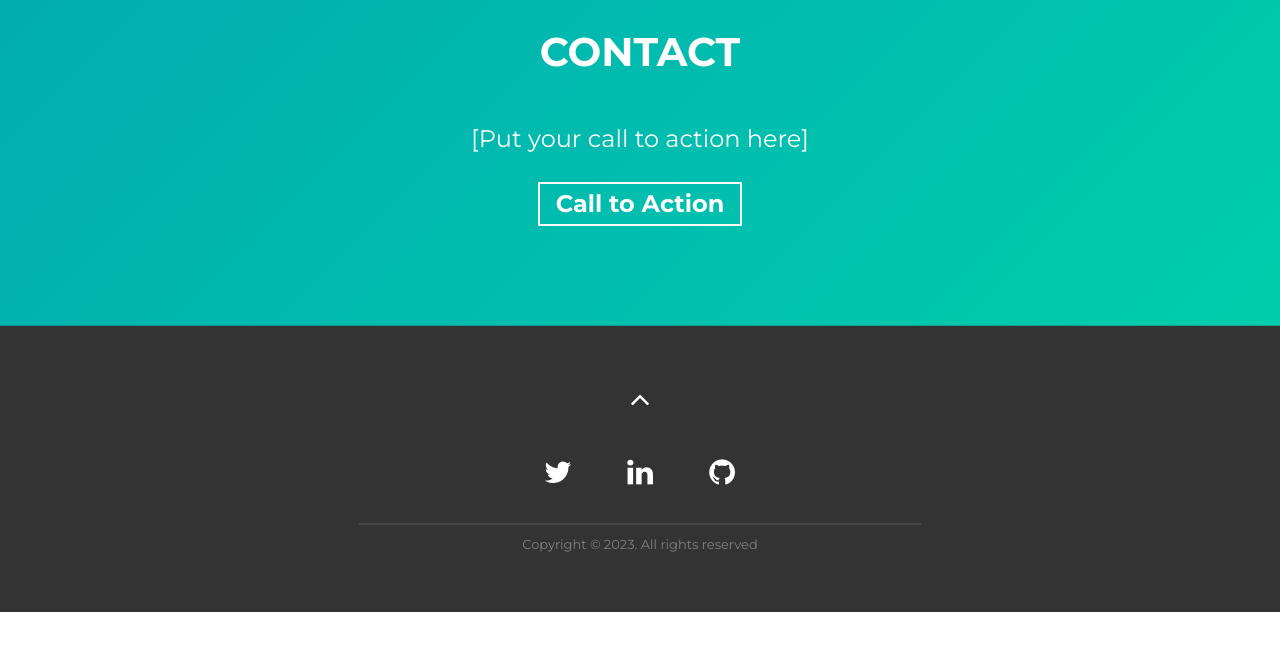
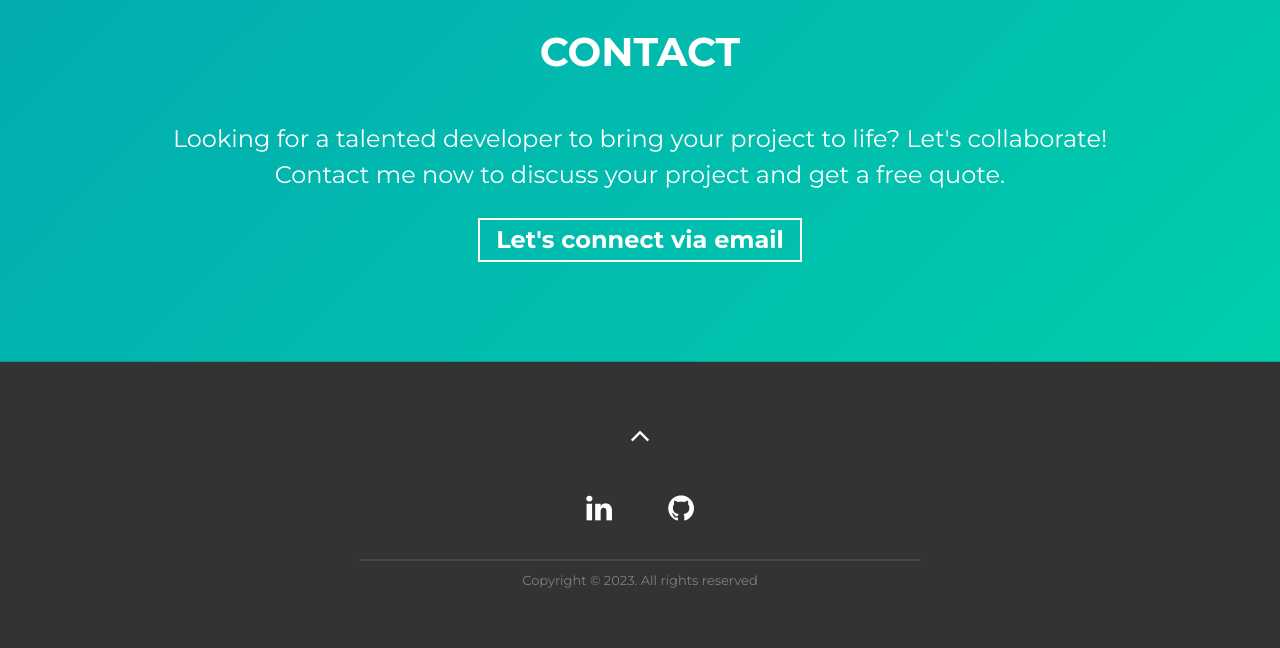
Before and after one commit to barkealb/portfolio, a website built with Parcel: page barkfolio/src/index.html in a window 1280 px wide. Shown: the part 3077-3725 px from the top of the page. Before the commit the page ends 3689 px from the top, so only its background shows below. Built offline with nearby package versions, Linux system fonts and the light colour scheme.

Commit message:
Portfolio local edit

```diff
--- a/barkfolio/src/index.html
+++ b/barkfolio/src/index.html
@@ -262,13 +262,13 @@
       <div class="container">
         <h2 class="section-title">Contact</h2>
         <div class="contact-wrapper load-hidden">
-          <p class="contact-wrapper__text">[Put your call to action here]</p>
+          <p class="contact-wrapper__text">Looking for a talented developer to bring your project to life? Let's collaborate! <br/>Contact me now to discuss your project and get a free quote.</p>
           <a
             rel="noreferrer"
             target="_blank"
             class="cta-btn cta-btn--resume"
-            href="mailto:example@email.com"
-            >Call to Action</a
+            href="mailto:barkealbeyene@gmail.com"
+            >Let's connect via email</a
           >
         </div>
       </div>
@@ -282,13 +282,13 @@
           <i class="fa fa-angle-up fa-2x" aria-hidden="true"></i>
         </a>
         <div class="social-links">
-          <a rel="noreferrer" href="#!" target="_blank">
+          <!-- <a rel="noreferrer" href="#!" target="_blank">
             <i class="fa fa-twitter fa-inverse"></i>
-          </a>
-          <a rel="noreferrer" href="#!" target="_blank">
+          </a> -->
+          <a rel="noreferrer" href="https://www.linkedin.com/in/barkeal-b-40150869/" target="_blank">
             <i class="fa fa-linkedin fa-inverse"></i>
           </a>
-          <a rel="noreferrer" href="#!" target="_blank">
+          <a rel="noreferrer" href="https://github.com/barkealb?tab=overview&from=2023-04-01&to=2023-04-30" target="_blank">
             <i class="fa fa-github fa-inverse"></i>
           </a>
         </div>
```
Also changed, not shown: barkfolio/examples/example.png (deleted).
